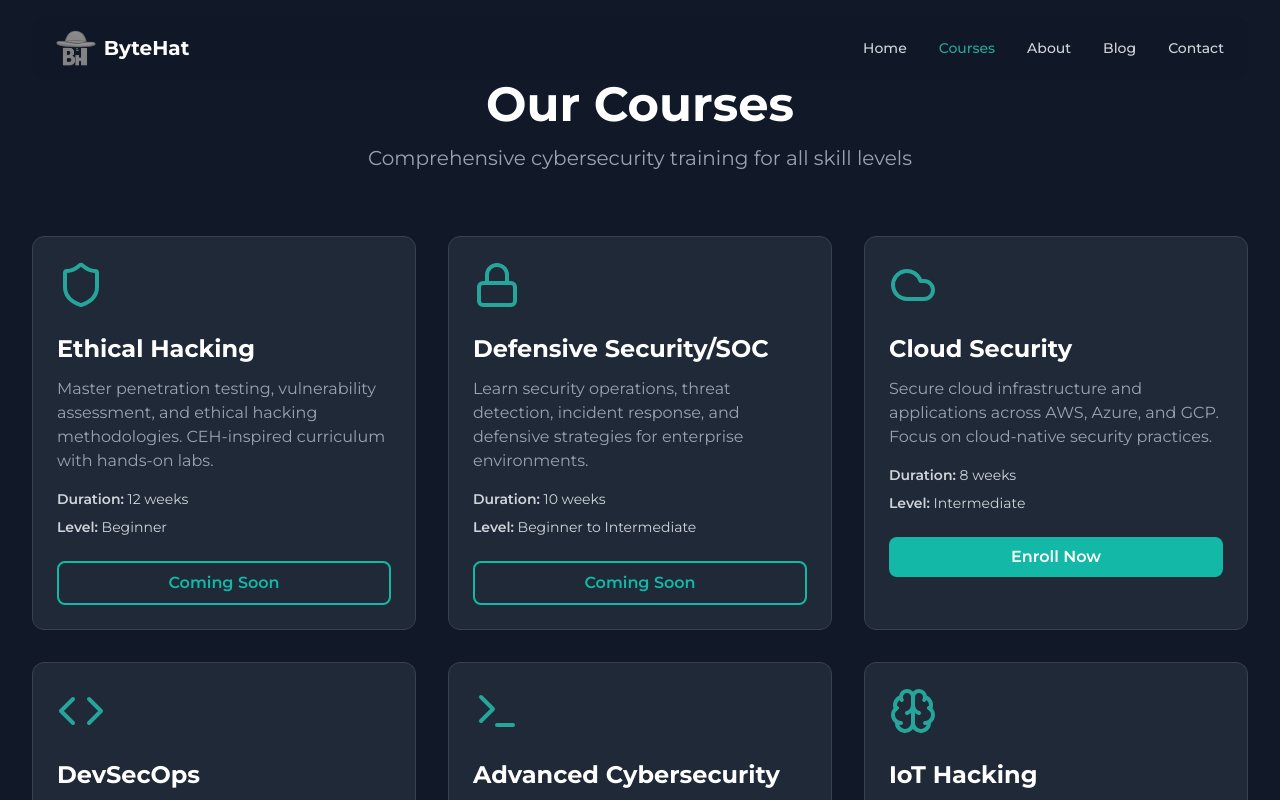
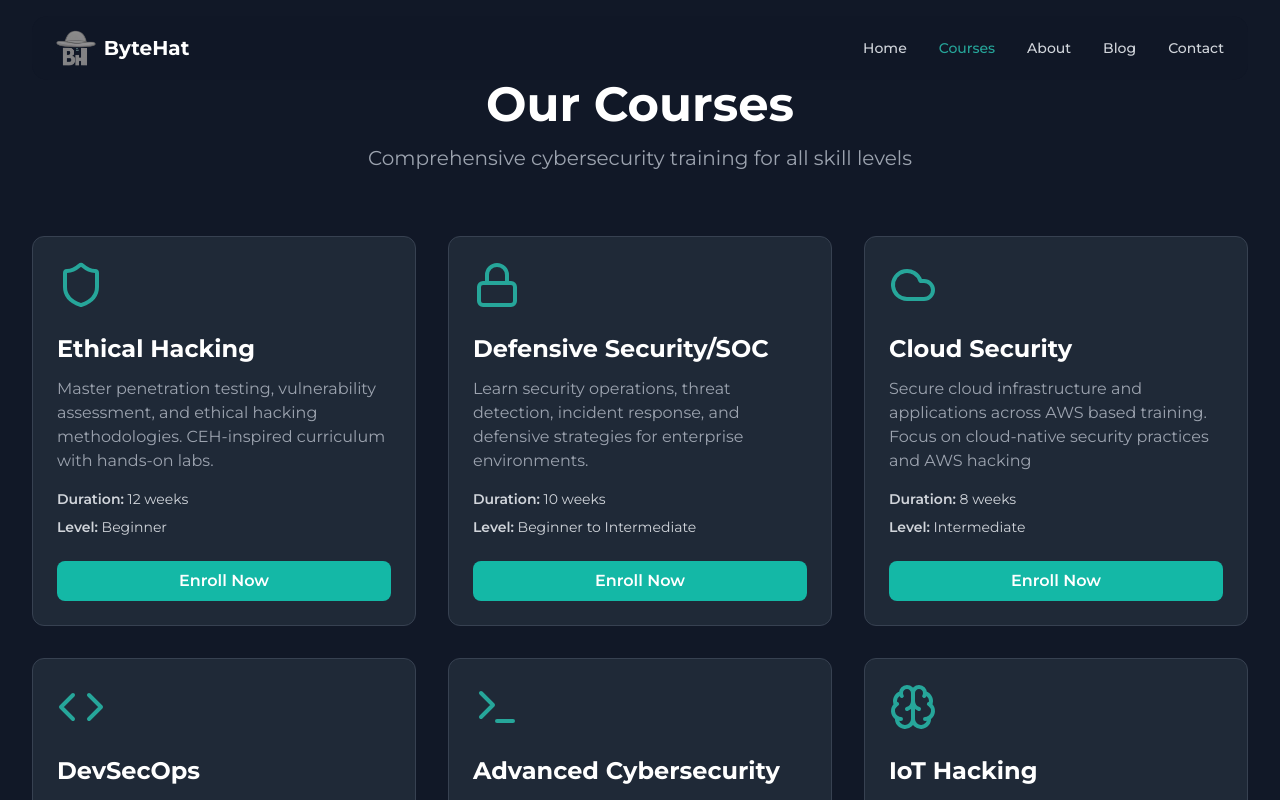
Before and after one commit to bytehatacademy/ByteHatAcademy-Site, a React (Vite) app: page /courses in a window 1280 px wide. Shown: the top 800 px of the page. Built offline with nearby package versions, Linux system fonts and the light colour scheme.

Commit message:
Updated Courses

```diff
--- a/src/pages/Courses.tsx
+++ b/src/pages/Courses.tsx
@@ -9,7 +9,7 @@ const courses = [
     description: 'Master penetration testing, vulnerability assessment, and ethical hacking methodologies. CEH-inspired curriculum with hands-on labs.',
     duration: '12 weeks',
     level: 'Beginner',
-    status: 'Coming Soon',
+    status: 'Enroll Now',
   },
   {
     icon: <Lock className="h-12 w-12 text-accent" />,
@@ -17,12 +17,12 @@ const courses = [
     description: 'Learn security operations, threat detection, incident response, and defensive strategies for enterprise environments.',
     duration: '10 weeks',
     level: 'Beginner to Intermediate',
-    status: 'Coming Soon',
+    status: 'Enroll Now',
   },
   {
     icon: <Cloud className="h-12 w-12 text-accent" />,
     title: 'Cloud Security',
-    description: 'Secure cloud infrastructure and applications across AWS, Azure, and GCP. Focus on cloud-native security practices.',
+    description: 'Secure cloud infrastructure and applications across AWS based training. Focus on cloud-native security practices and AWS hacking',
     duration: '8 weeks',
     level: 'Intermediate',
     status: 'Enroll Now',
@@ -41,7 +41,7 @@ const courses = [
     description: 'Deep dive into advanced topics including malware analysis, reverse engineering, and advanced persistent threats.',
     duration: '16 weeks',
     level: 'Advanced',
-    status: 'Coming Soon',
+    status: 'Enroll Now',
   },
   {
     icon: <Brain className="h-12 w-12 text-accent" />,
@@ -65,7 +65,7 @@ const Courses = () => {
         <meta
           name="keywords"
           content="cybersecurity courses, ethical hacking training, DevSecOps certification, cloud security training"
-        />
+        />n
       </Helmet>
 
       <div className="pt-20 pb-16 bg-gray-900">
```
